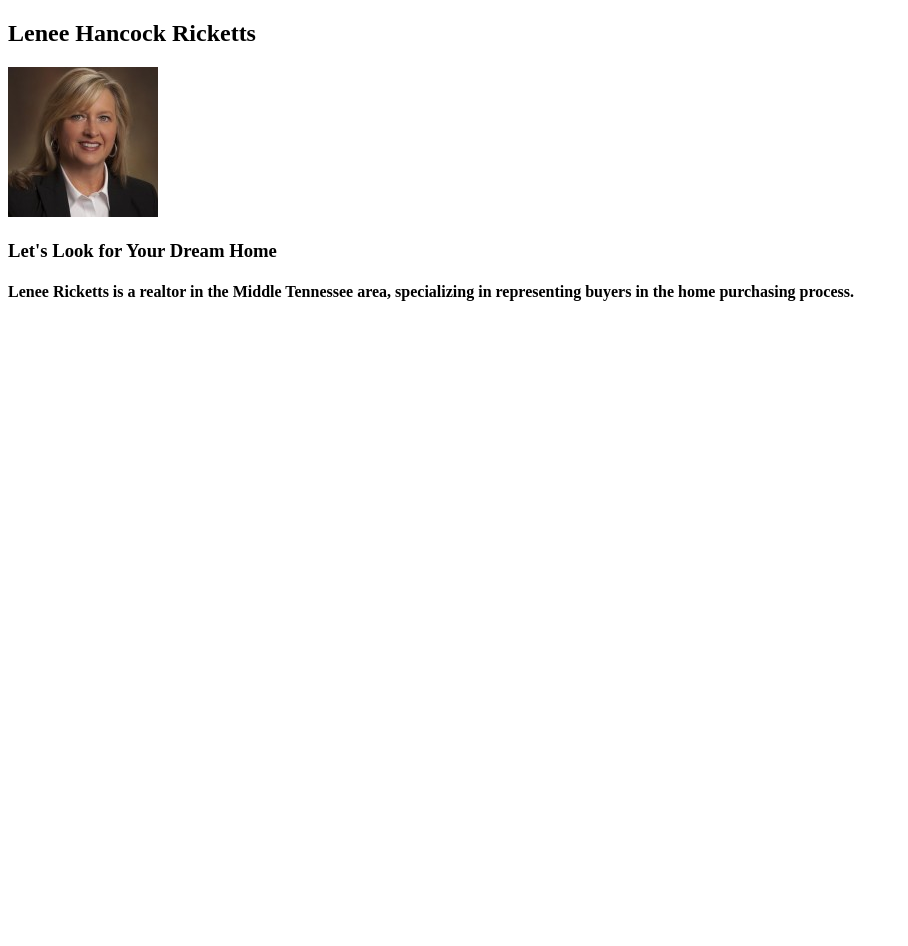
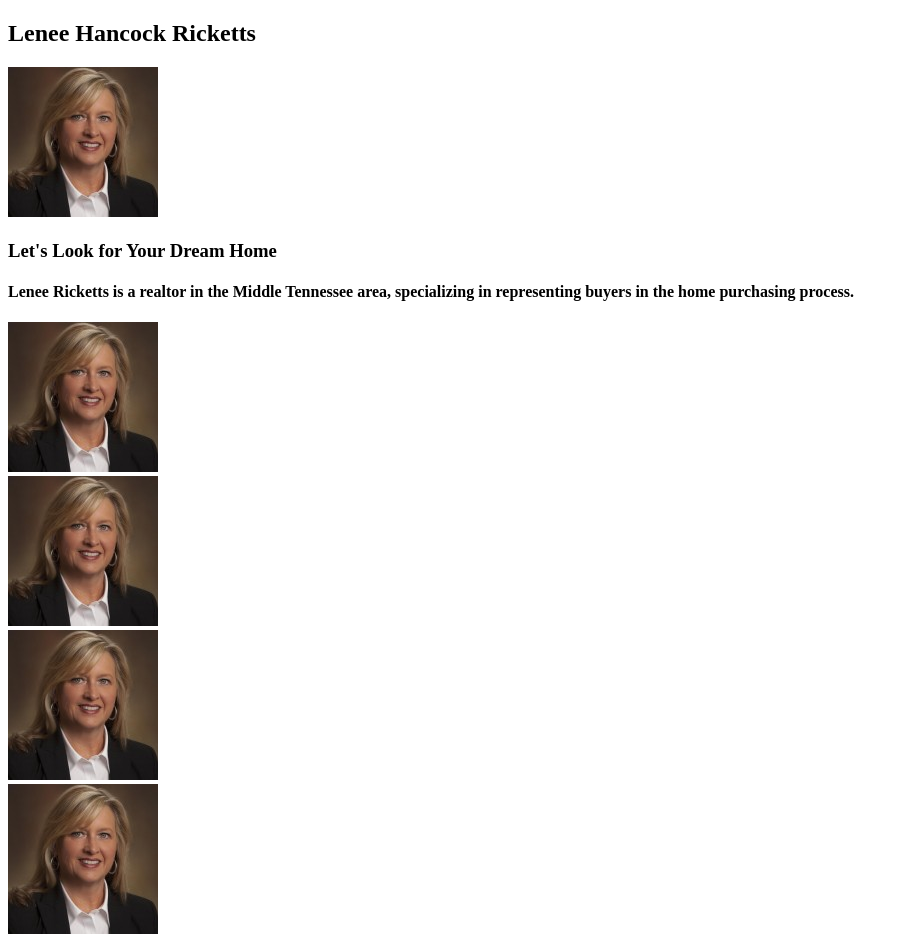
Before and after one commit to derrickbray/lenee-site2, a website with bundled scripts: page public/index.html in a window 1280 px wide. Shown: the whole page, without its empty margins (0-908 px from the left). Before the commit the page ends 800 px from the top, so only its background shows below. Built offline with nearby package versions, Linux system fonts and the light colour scheme; files whose address does not match are found by name.

Commit message:
new top css

```diff
--- a/app/styles/app.scss
+++ b/app/styles/app.scss
@@ -8,22 +8,9 @@ $c-primary: #607d8b;
 
 @import 'font-awesome/scss/font-awesome';
 @import 'box-sizing';
+@import 'top';
 
-.top {
+.mid {
   display: flex;
-  justify-content: center;
-  padding: 4rem;
-  color: $c-primary;
+  flex-grow: 1;
 }
-
-.headshot {
-  width: 100%;
-  // border: 2px solid $c-primary;
-  border-radius: 0.4rem;
-  text-align: center;
-  background: transparentize($c-primary, 0.7);
-
-  &__pic {
-    border-radius: 50%;
-  }
-}
--- a/public/index.html
+++ b/public/index.html
@@ -23,16 +23,16 @@
 
   <section class="mid">
     <div class="mid-img">
-      <img src="" alt="" class="mid-img__pic">
+      <img src="../headshot.jpeg" alt="" class="mid-img__pic">
     </div>
     <div class="mid-img">
-      <img src="" alt="" class="mid-img__pic">
+      <img src="../headshot.jpeg" alt="" class="mid-img__pic">
     </div>
     <div class="mid-img">
-      <img src="" alt="" class="mid-img__pic">
+      <img src="../headshot.jpeg" alt="" class="mid-img__pic">
     </div>
     <div class="mid-img">
-      <img src="" alt="" class="mid-img__pic">
+      <img src="../headshot.jpeg" alt="" class="mid-img__pic">
     </div>
   </section>
   <script src="/app.js" charset="utf-8"></script>
```
Also changed, not shown: app/styles/_top.scss (added, +18 -0 lines).
